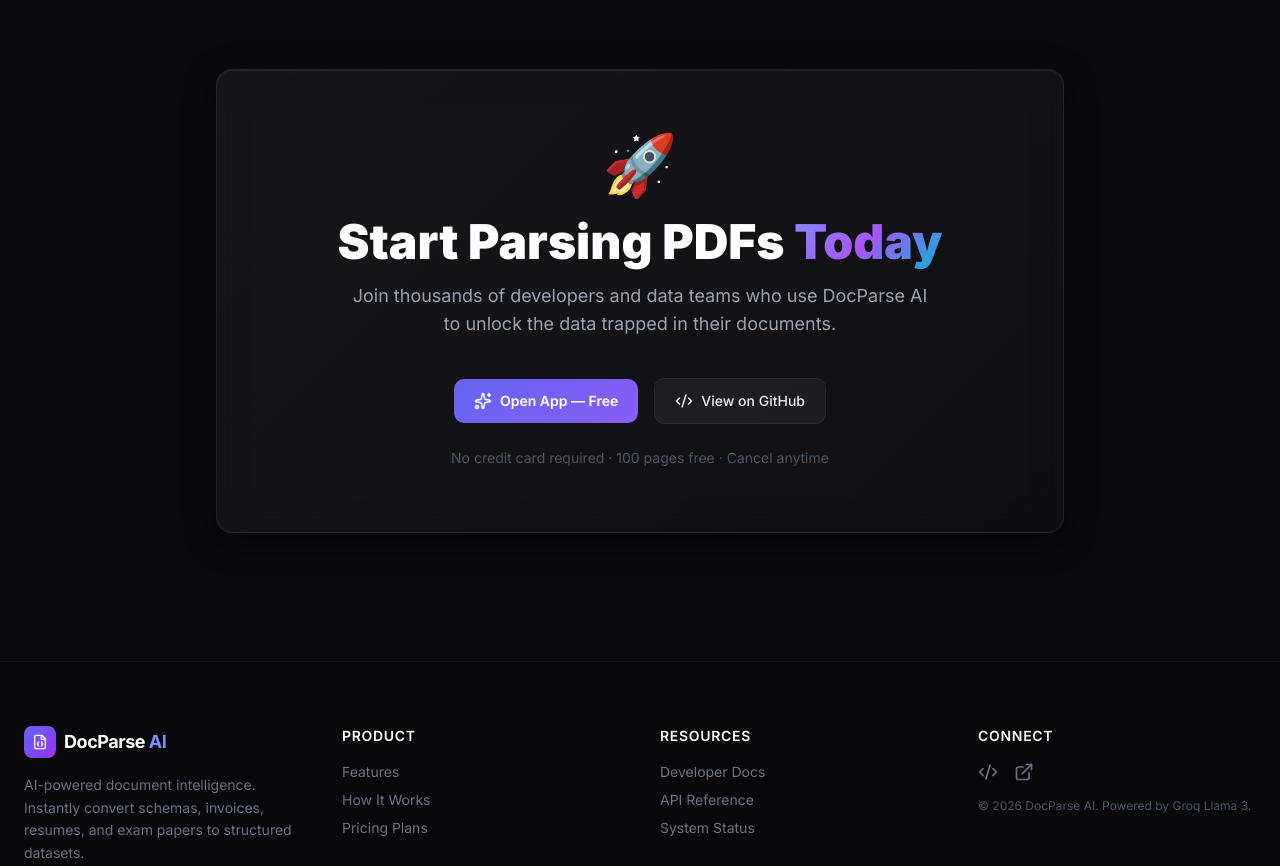
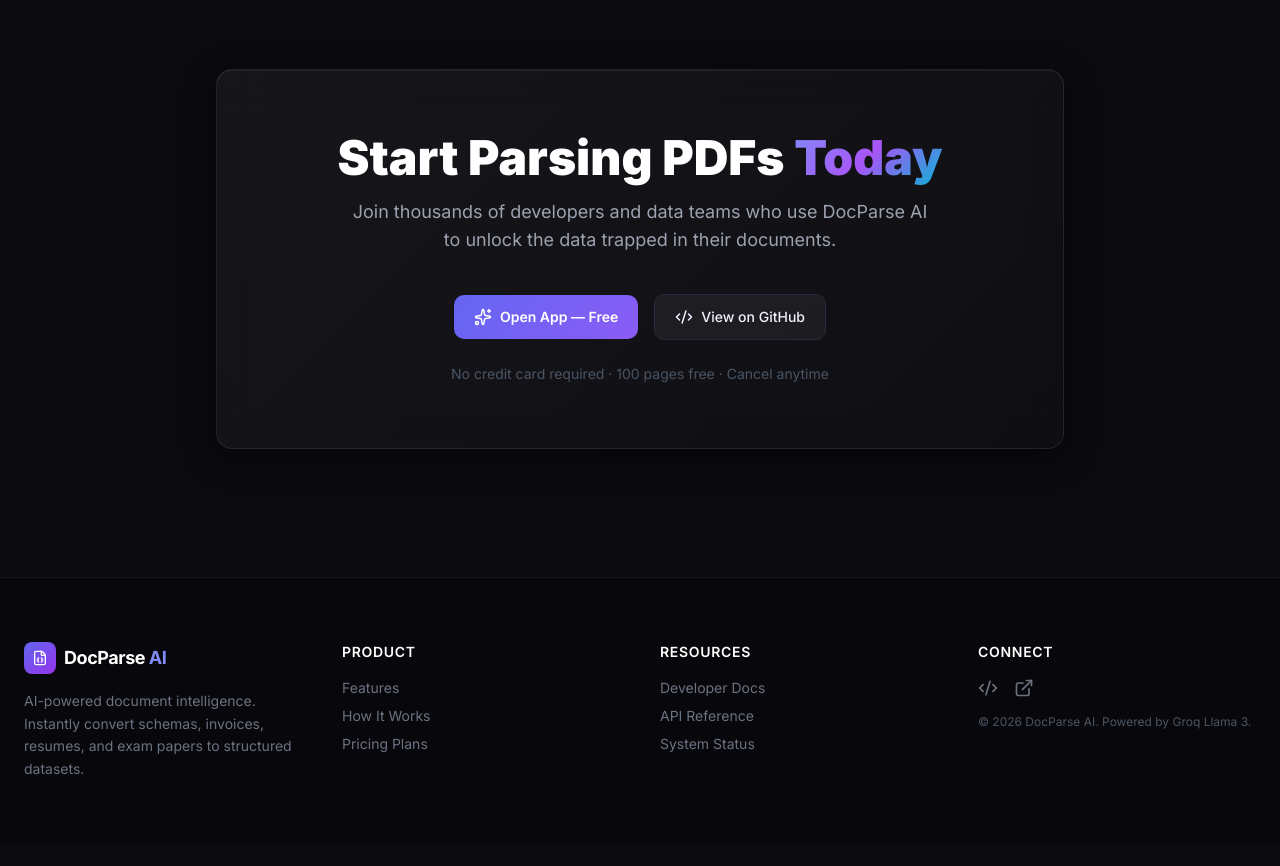
Before and after one commit to Rajkumarvarshney/pdf-to-Json, a React (Vite) app: page / in a window 1280 px wide. Shown: the part 3720-4586 px from the top of the page. After the commit the page ends 4565 px from the top, so only its background shows below. Built offline with nearby package versions, Linux system fonts and the light colour scheme.

Commit message:
style: remove rocket emoji from landing page CTA

```diff
--- a/src/pages/LandingPage.jsx
+++ b/src/pages/LandingPage.jsx
@@ -608,7 +608,6 @@
         className="gradient-border"
       >
         <div className="glass-card p-6 sm:p-16">
-          <div className="text-6xl mb-6">🚀</div>
           <h2 className="text-4xl md:text-5xl font-black text-white mb-4">
             Start Parsing PDFs <span className="gradient-text">Today</span>
           </h2>
```
